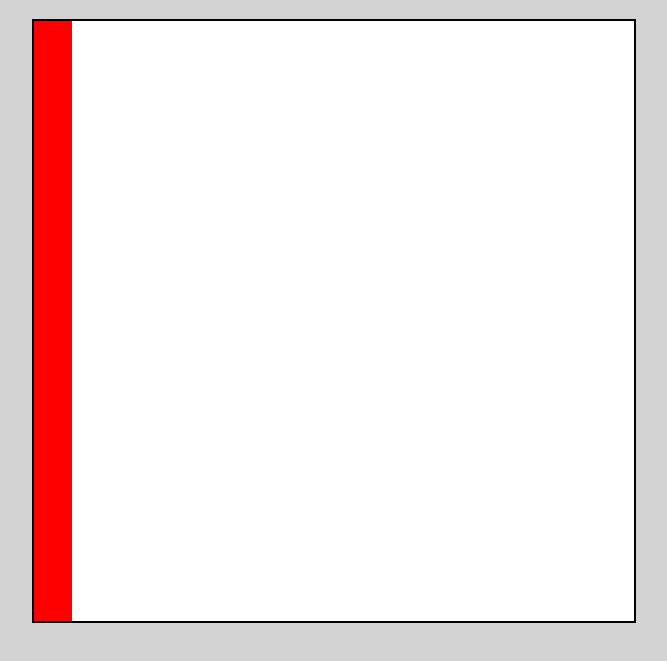
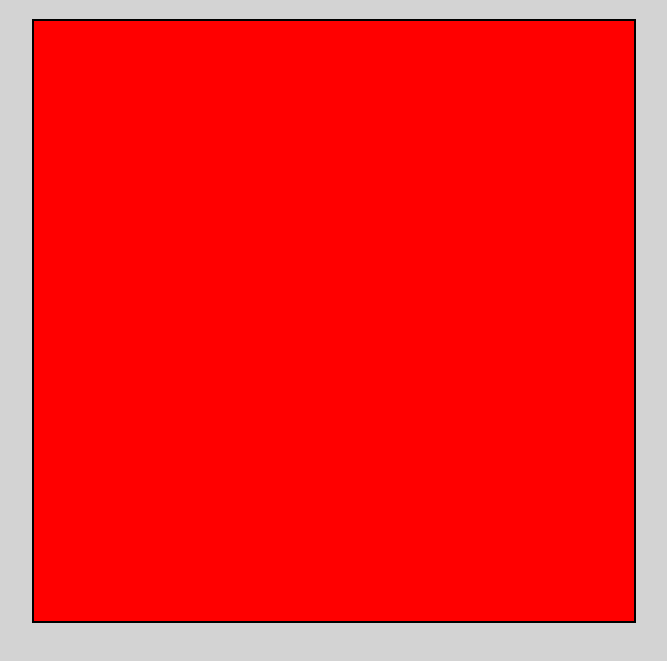
Before and after one commit to maddybvh/etch-a-sketch, a plain HTML site: page index.html in a window 1280 px wide. Shown: the part 63-724 px from the top of the page, without its empty margins (306-973 px from the left). Drawn offline with Linux system fonts and the light colour scheme.

Commit message:
hover state, all squares 16x16

```diff
--- a/script.js
+++ b/script.js
@@ -1,6 +1,6 @@
 const container = document.querySelector('#container');
 
-for (i = 0; i < 16; i++) {
+for (i = 0; i < 256; i++) {
     const square = document.createElement('div');
     square.classList.add('square');
     container.appendChild(square);
--- a/style.css
+++ b/style.css
@@ -13,6 +13,10 @@ body{
     padding: 0;
 }
 
+#container.clear {
+    clear: both;
+}
+
 div {
     margin: 0;
     padding: 0;
@@ -23,6 +27,7 @@ div {
     background-color: red;
     width: 37.5px;
     height: 37.5px;
+    float: left;
 }
 
 .square:hover {
```
